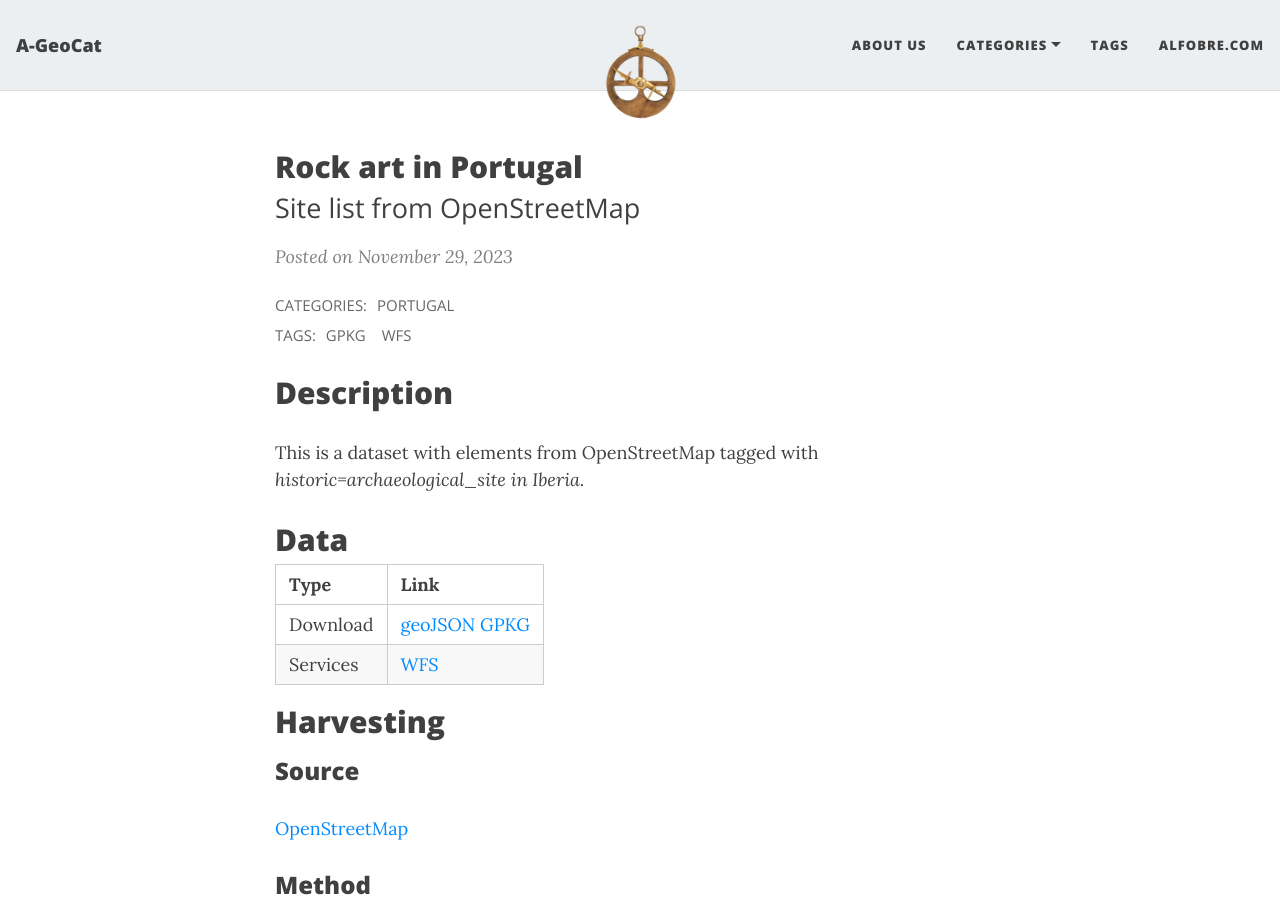
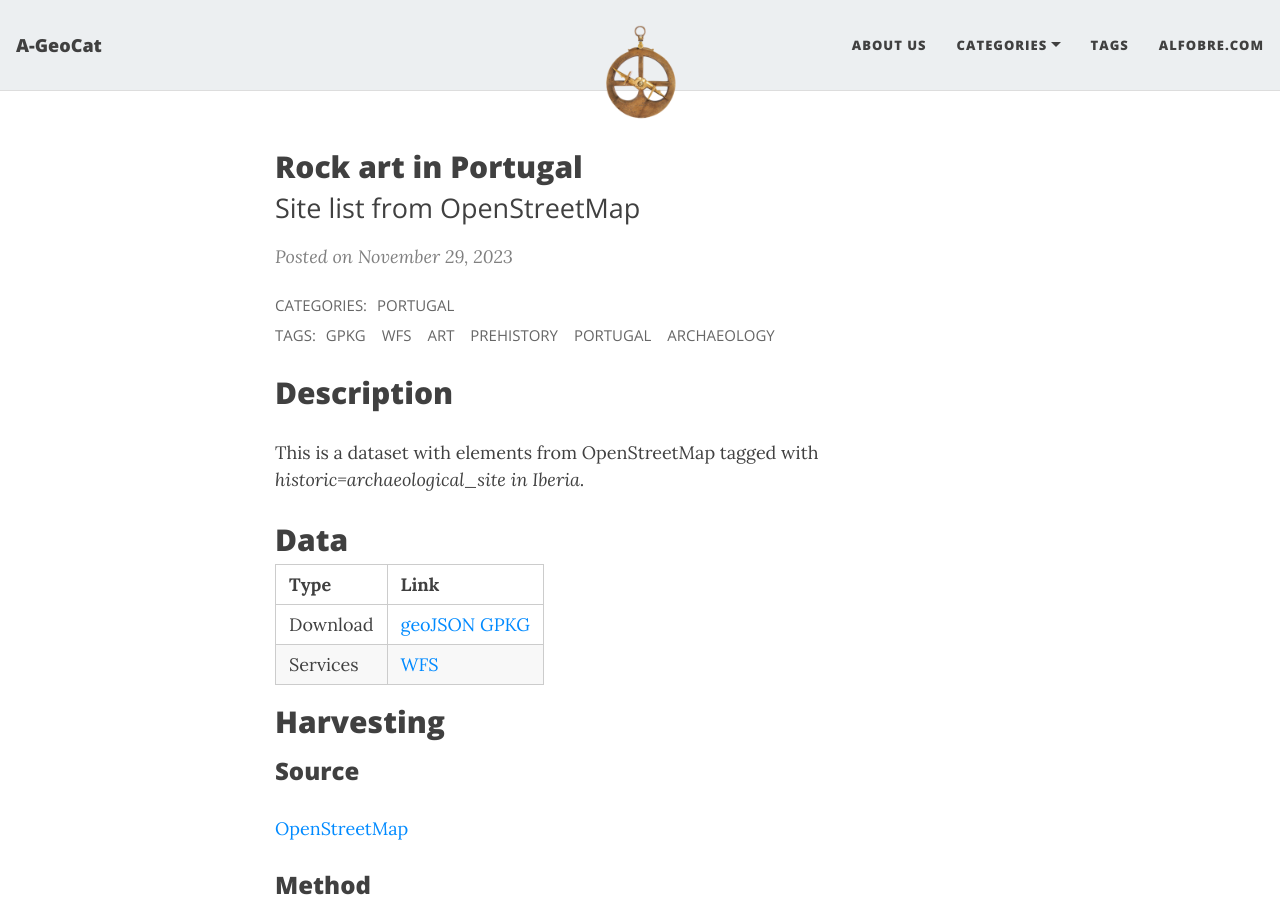
Before and after one commit to projetoalfobre/a-geocat, a Jekyll site: the page built from _posts/2023-11-29-Rock-art-in-portugal.md, in a window 1280 px wide and 900 px high. Built offline with Jekyll 4.4.1, drawn with Linux system fonts in a browser that asks for light colours; nearby versions of some CDN libraries.

Commit message:
Update 2023-11-29-Rock-art-in-portugal.md

```diff
--- a/_posts/2023-11-29-Rock-art-in-portugal.md
+++ b/_posts/2023-11-29-Rock-art-in-portugal.md
@@ -5,7 +5,7 @@ subtitle: Site list from OpenStreetMap
 cover-img:
 thumbnail-img:
 share-img:
-tags: [gpkg, wfs]
+tags: [gpkg, wfs, art, prehistory, portugal, archaeology]
 author:
 categories: [Portugal]
 ---
```
